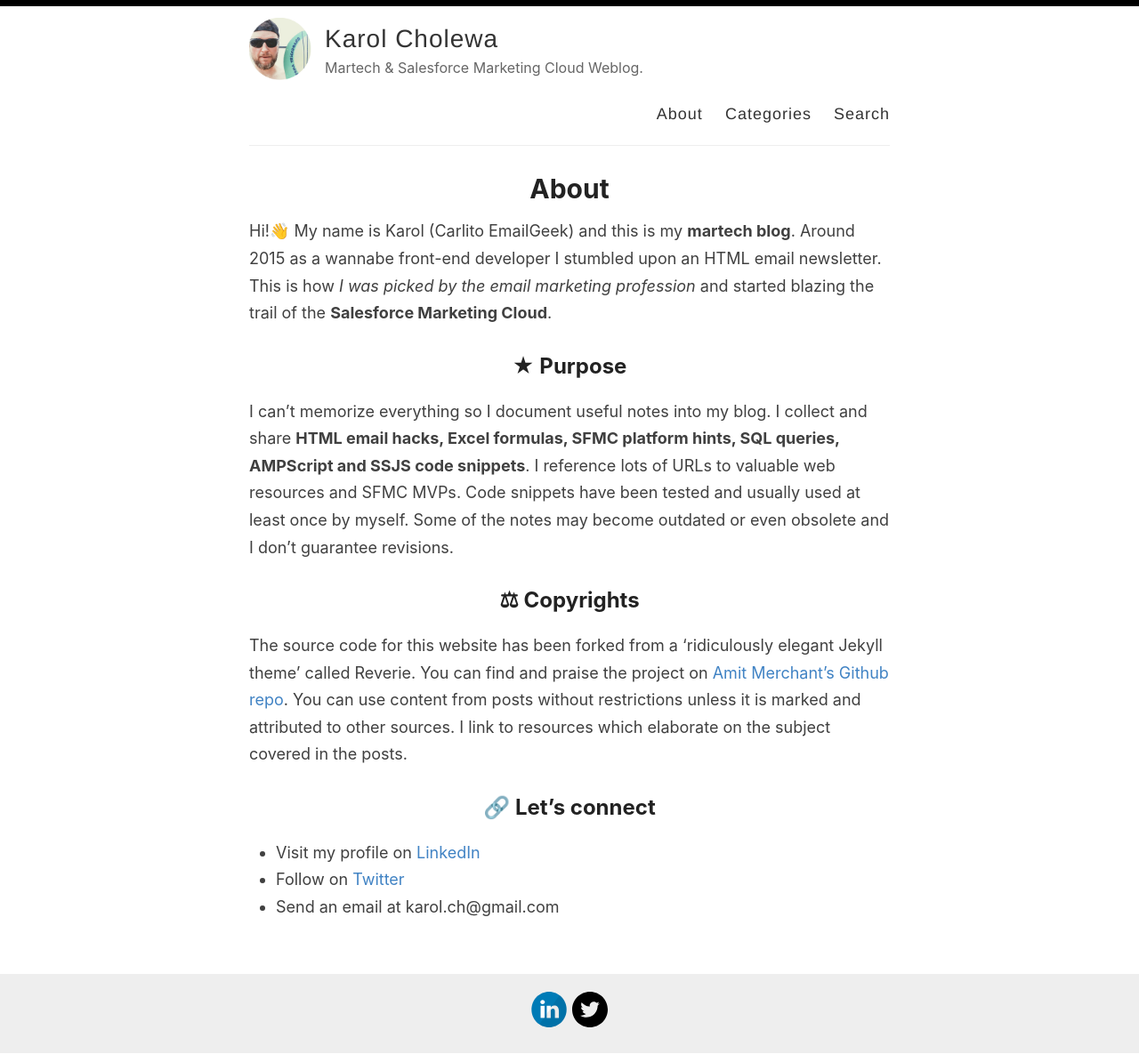
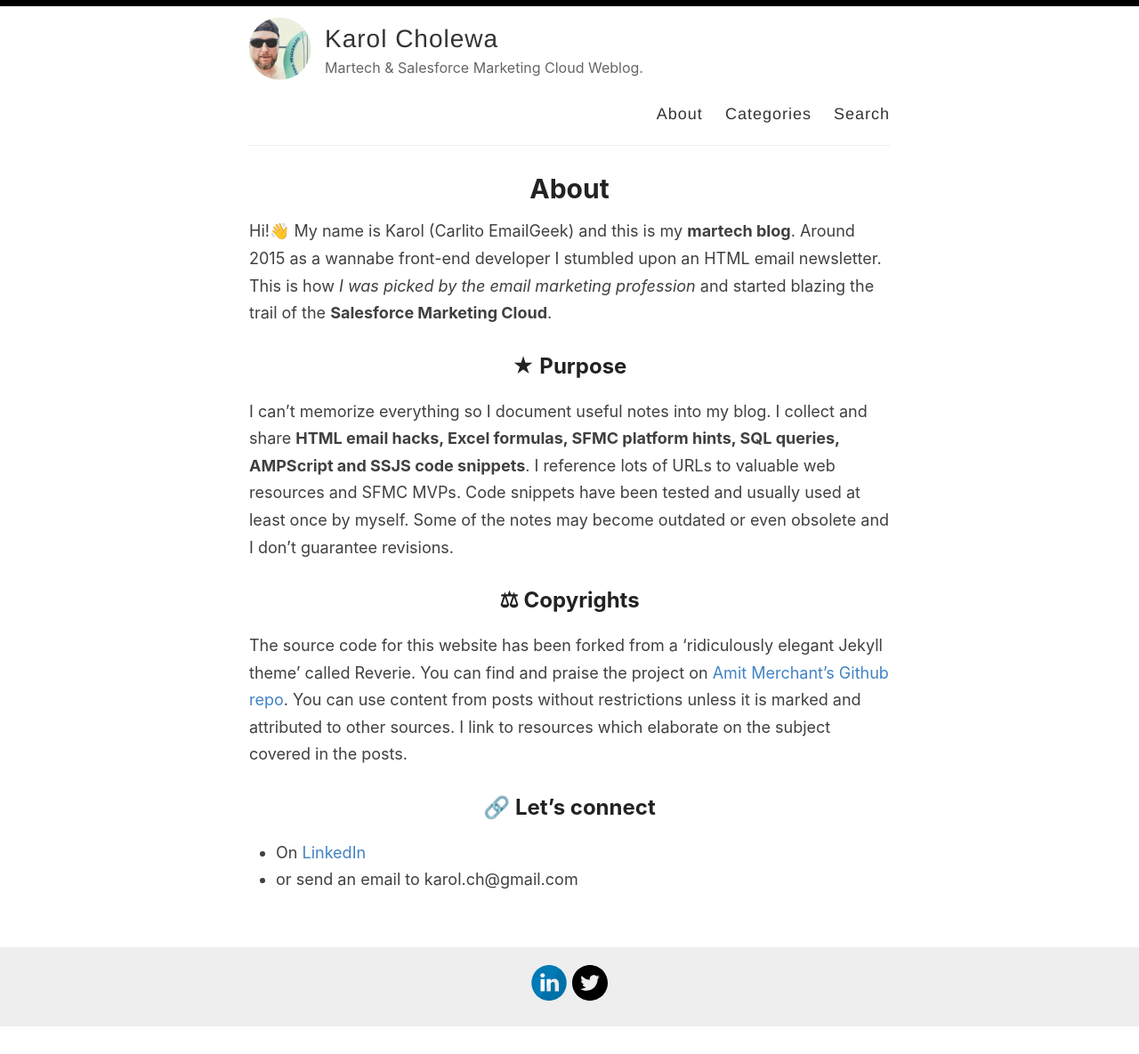
Before and after one commit to karolcholewa/blog, a Jekyll site: the page built from _pages/about.md, in a window 1280 px wide. Shown: the whole page at 89% size. Built offline with Jekyll 4.4.1, drawn with Linux system fonts in a browser that asks for light colours; after the commit the page ends 1154 px from its top, so only the background shows below that.

Commit message:
post updated

```diff
--- a/_pages/about.md
+++ b/_pages/about.md
@@ -40,6 +40,6 @@ The source code for this website has been forked from a 'ridiculously elegant Je
 You can use content from posts without restrictions unless it is marked and attributed to other sources. I link to resources which elaborate on the subject covered in the posts.
 
 ## 🔗 Let's connect
-* Visit my profile on [LinkedIn](https://www.linkedin.com/in/karolcholewa/)
-* Follow on [Twitter](https://twitter.com/karolcholewa)
-* Send an email at karol.ch@gmail.com
+* On [LinkedIn](https://www.linkedin.com/in/karolcholewa/)
+* or send an email to karol.ch@gmail.com
+<!--* Follow on [Twitter](https://twitter.com/karolcholewa)-->
```
